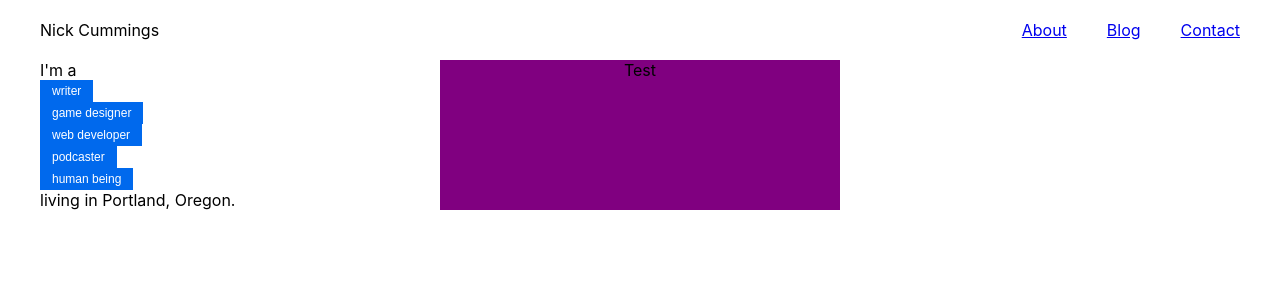
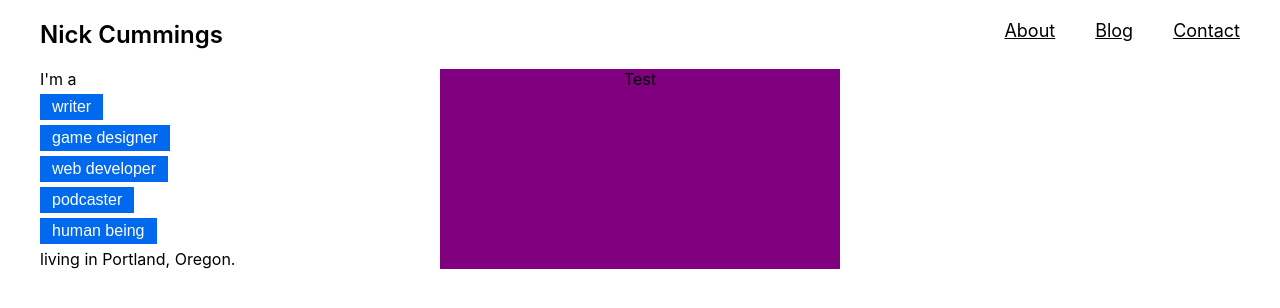
Before and after one commit to whymog/nickcummings.com, a React (Create React App) app: page / in a window 1280 px wide. Shown: the top 308 px of the page. Built offline with nearby package versions, Linux system fonts and the light colour scheme.

Commit message:
Style tweaks to Header and BioFilters

```diff
--- a/src/components/BioFilters/BioFilters.module.css
+++ b/src/components/BioFilters/BioFilters.module.css
@@ -10,12 +10,12 @@ button {
     display: block;
     border: none;
     padding: 4px 12px;
-    margin: 0;
+    margin: 5px 0;
     text-decoration: none;
     background: #0069ed;
     color: #ffffff;
     font-family: sans-serif;
-    font-size: 12px;
+    font-size: 16px;
     cursor: pointer;
     text-align: center;
     transition: background 250ms ease-in-out,
--- a/src/components/Header/Header.module.css
+++ b/src/components/Header/Header.module.css
@@ -7,6 +7,8 @@
 
 .title {
     text-align: left;
+    font-size: 24px;
+    font-weight: 600;
 }
 
 .links {
@@ -14,11 +16,19 @@
     flex-flow: row;
     justify-content: flex-end;
 
-    text-align: right;
-
     list-style-type: none;
     margin: 0;
     padding: 0;
+
+    font-size: 18px;
+    text-align: right;
+}
+
+a:link,
+a:visited,
+a:hover,
+a:active {
+    color: #000000;
 }
 
 .links > li:not(:first-child) {
```
